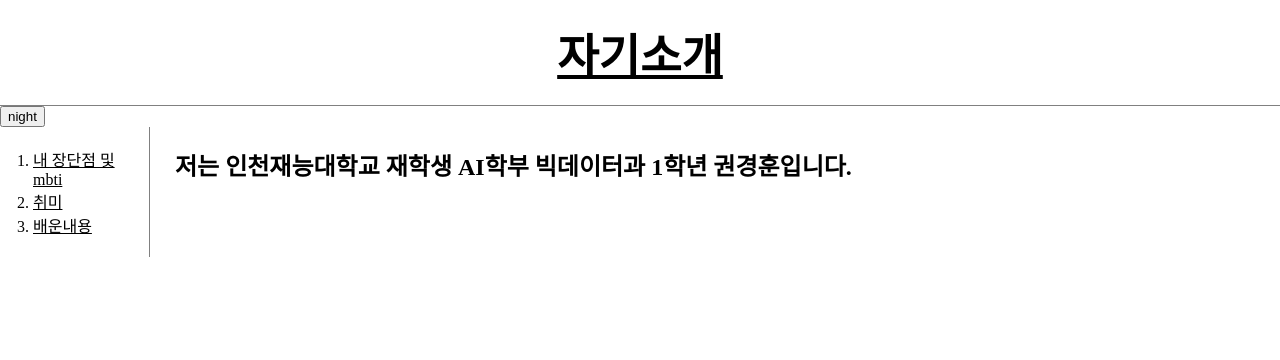
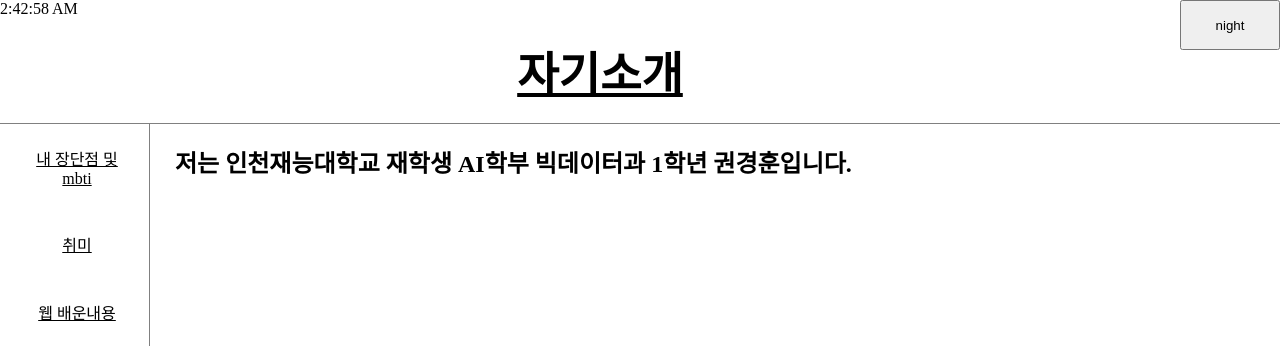
Before and after one commit to huns77/Mycontainer, a plain HTML site: page index.html in a window 1280 px wide. Drawn offline with Linux system fonts and the light colour scheme.

Commit message:
Add files via upload

```diff
--- /dev/null
+++ b/colors.js
@@ -0,0 +1,63 @@
+var Links = {
+    setColor:function(color){
+      var alist = document.querySelectorAll('a');
+      var i = 0;
+      while(i < alist.length){
+        alist[i].style.color = color;
+        i = i + 1;
+      }
+    }
+  }
+var Body = {
+  setColor:function (color){
+    document.querySelector('body').style.color = color;
+  },
+  setBackgroundColor:function (color){
+    document.querySelector('body').style.backgroundColor = color;
+  }
+}
+function BodySetColor(color){
+  document.querySelector('body').style.color = color;
+}
+function BodySetBackgroundColor(color){
+  document.querySelector('body').style.backgroundColor = color;
+}
+function nightDayHandler(self){
+  var target = document.querySelector('body');
+  if(self.value === 'night'){
+    Body.setBackgroundColor('black');
+    Body.setColor('white');
+    self.value = 'day';
+    Links.setColor('powderblue');
+  } else {
+    Body.setBackgroundColor('white');
+    Body.setColor('black');
+    self.value = 'night';
+    Links.setColor('black');
+  }
+}
+var isClockRunning = true;
+
+function startClock() {
+    let clock = document.getElementById("clock");
+    clock.addEventListener("click", function() {
+        isClockRunning = !isClockRunning;
+
+        if (isClockRunning) {
+            timeout(clock);
+        }
+    });
+
+    timeout(clock);
+}
+function timeout(obj) {
+    if (!isClockRunning) {
+        return;
+    }
+
+    let date = new Date();
+    obj.innerHTML = date.toLocaleTimeString();
+    setTimeout(function() {
+        timeout(obj);
+    }, 1000);
+}
--- a/index.html
+++ b/index.html
@@ -5,47 +5,21 @@
   <meta charset="utf-8">
 
   <link rel="stylesheet" href="style.css">
+  <script src="colors.js"></script>
   <script>
-      function LinksSetColor(color){
-    var alist = document.querySelectorAll('a');
-    var i = 0;
-    while(i < alist.length){
-      alist[i].style.color = color;
-      i = i + 1;
-    }
-  }
-  function BodySetColor(color){
-    document.querySelector('body').style.color = color;
-  }
-  function BodySetBackgroundColor(color){
-    document.querySelector('body').style.backgroundColor = color;
-  }
-  function nightDayHandler(self){
-    var target = document.querySelector('body');
-    if(self.value === 'night'){
-      Body.setBackgroundColor('black');
-      Body.setColor('white');
-      self.value = 'day';
-      Links.setColor('powderblue');
-    } else {
-      Body.setBackgroundColor('white');
-      Body.setColor('black');
-      self.value = 'night';
-      Links.setColor('blue');
-    }
-  }
+
   </script>
 </head>
-<body>
-
-  <h1><a href="index.html">자기소개</a></h1>
+<body onload="startClock()">
+  <span id="clock"></span>
   <input id="night_day" type="button" value="night" onclick="
   nightDayHandler(this);" />
+  <h1><a href="index.html">자기소개</a></h1>
   <div id="grid">
-  <ol>
+  <ol class="menu">
     <li><a href="1.html">내 장단점 및 mbti</a></li>
     <li><a href="2.html">취미</a></li>
-    <li><a href="3.html">배운내용</a></li>
+    <li><a href="3.html">웹 배운내용</a></li>
   </ol>
   <div id="article">
   <h2>저는 인천재능대학교 재학생 AI학부 빅데이터과 1학년 권경훈입니다. </h2>
--- a/style.css
+++ b/style.css
@@ -1,3 +1,4 @@
+
 body{
     margin:0;
   }
@@ -14,14 +15,13 @@ body{
   ol{
     border-right:1px solid gray;
     margin:0;
-    padding:20px;
   }
   #grid{
     display: grid;
     grid-template-columns: 150px 1fr;
   }
   #grid ol{
-    padding-left:33px;
+    padding-left:5px;
   }
   #grid #article{
     padding-left:25px;
@@ -45,3 +45,20 @@ body{
 .ex{
   width: 50%;
 }
+#night_day {
+  float: right;
+  width: 100px;
+  height: 50px;
+}
+.menu li{
+  list-style: none;
+  padding: 22px;
+  text-align: center;
+  transition: 0.6s;
+}
+ol .menu{
+   padding-right: 24px;
+}
+.menu li:hover{
+  background-color: dodgerblue;
+}
```
Also changed, not shown: 1.html (+6 -2 lines), 2.html (+6 -3 lines), 3.html (+6 -2 lines), day.png (added), night.png (added).
